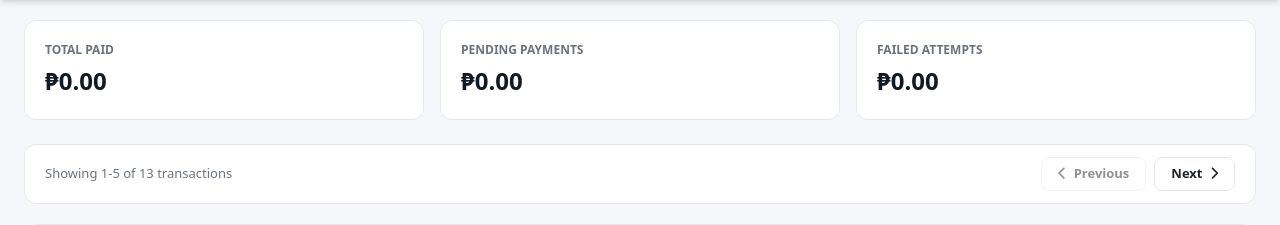
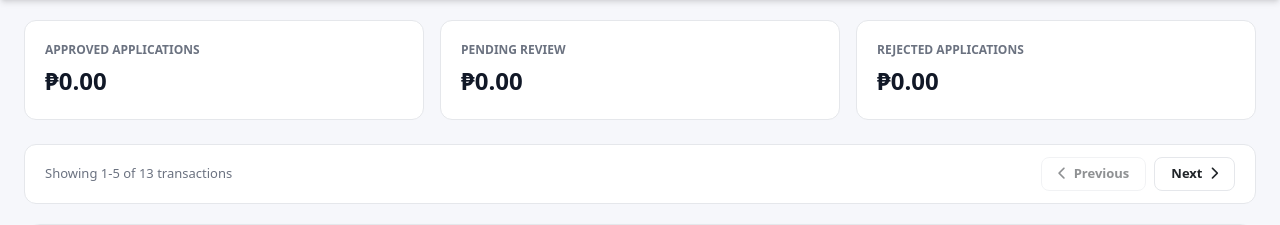
Before and after one commit to alqzdave/TLPH, a Flask app: page /user/transaction in a window 1280 px wide. Shown: the part 54-279 px from the top of the page. Run offline with Flask 3, Linux system fonts and the light colour scheme; some libraries are stand-ins or nearby versions.

Commit message:
transaction status updated

```diff
--- a/routes/payments_routes.py
+++ b/routes/payments_routes.py
@@ -111,7 +111,7 @@ def create_invoice():
                 amount=amount,
                 item_name=data.get('item_name', 'License/Permit'),
                 description=data.get('description', 'DENR License/Permit Payment'),
-                status='PENDING'
+                status='Pending'
             )
 
             return jsonify({
@@ -264,13 +264,13 @@ def get_transactions():
 
         # Convert status to display format
         for transaction in transactions:
-            status = transaction.get('status', 'PENDING')
-            if status == 'PAID':
-                transaction['display_status'] = 'successful'
-            elif status == 'EXPIRED' or status == 'FAILED':
-                transaction['display_status'] = 'failed'
+            status = transaction.get('status', 'Pending')
+            if status == 'Approved' or status == 'PAID':
+                transaction['display_status'] = 'approved'
+            elif status == 'Rejected' or status == 'EXPIRED' or status == 'FAILED':
+                transaction['display_status'] = 'rejected'
             else:
-                transaction['display_status'] = 'unpaid'
+                transaction['display_status'] = 'pending'
 
         return jsonify({
             'status': 'success',
--- a/templates/user/transaction.html
+++ b/templates/user/transaction.html
@@ -124,9 +124,9 @@
       font-weight: 700;
       text-transform: uppercase;
     }
-    .pill.successful { background: #dcfce7; color: #15803d; }
-    .pill.unpaid { background: #fef9c3; color: #854d0e; }
-    .pill.failed { background: #fee2e2; color: #991b1b; }
+    .pill.approved { background: #dcfce7; color: #15803d; }
+    .pill.pending { background: #fef9c3; color: #854d0e; }
+    .pill.rejected { background: #fee2e2; color: #991b1b; }
 
     .btn-view {
       background: #3b82f6;
@@ -155,15 +155,15 @@
 
       <div class="stats">
         <div class="stat-box">
-          <div class="stat-label">Total Paid</div>
+          <div class="stat-label">Approved Applications</div>
           <div class="stat-value" id="totalPaidDisplay">₱0.00</div>
         </div>
         <div class="stat-box">
-          <div class="stat-label">Pending Payments</div>
+          <div class="stat-label">Pending Review</div>
           <div class="stat-value" id="totalUnpaidDisplay">₱0.00</div>
         </div>
         <div class="stat-box">
-          <div class="stat-label">Failed Attempts</div>
+          <div class="stat-label">Rejected Applications</div>
           <div class="stat-value" id="totalFailedDisplay">₱0.00</div>
         </div>
       </div>
@@ -187,9 +187,9 @@
                 <input id="searchInput" type="text" placeholder="Search..." class="form-control form-control-sm" style="width: 250px; height: 38px; border-radius: 8px;">
                 <select id="statusFilter" class="form-select form-select-sm" style="width: 150px; height: 38px; border-radius: 8px;">
                     <option value="all">All Status</option>
-                    <option value="successful">Successful</option>
-                    <option value="unpaid">Unpaid</option>
-                    <option value="failed">Failed</option>
+                    <option value="approved">Approved</option>
+                    <option value="pending">Pending</option>
+                    <option value="rejected">Rejected</option>
                 </select>
             </div>
         </div>
@@ -233,9 +233,9 @@
                 allTransactions = result.transactions.map(t => ({
                     date: t.created_at ? new Date(t.created_at).toISOString().split('T')[0] : 'N/A',
                     name: t.transaction_name || 'Unknown',
-                    method: t.payment_method || 'Not Paid',
+                    method: t.payment_method || 'Online Payment',
                     reference: t.reference || t.external_id,
-                    status: t.display_status || 'unpaid',
+                    status: t.display_status || 'pending',
                     amount: t.amount || 0,
                     invoice_id: t.invoice_id
                 }));
@@ -314,9 +314,9 @@
     function updateStats(data) {
         let p = 0, u = 0, f = 0;
         allTransactions.forEach(t => { // Stats always base on full data
-            if(t.status === 'successful') p += t.amount;
-            else if(t.status === 'unpaid') u += t.amount;
-            else if(t.status === 'failed') f += t.amount;
+            if(t.status === 'approved') p += t.amount;
+            else if(t.status === 'pending') u += t.amount;
+            else if(t.status === 'rejected') f += t.amount;
         });
         document.getElementById("totalPaidDisplay").textContent = peso.format(p);
         document.getElementById("totalUnpaidDisplay").textContent = peso.format(u);
--- a/transaction_storage.py
+++ b/transaction_storage.py
@@ -27,7 +27,7 @@ def save_transactions(transactions):
     with open(TRANSACTIONS_FILE, 'w') as f:
         json.dump(transactions, f, indent=2)
 
-def add_transaction(user_email, external_id, invoice_id, amount, item_name, description, status='PENDING'):
+def add_transaction(user_email, external_id, invoice_id, amount, item_name, description, status='Pending'):
     """Add a new transaction record"""
     transactions = load_transactions()
 
@@ -40,7 +40,7 @@ def add_transaction(user_email, external_id, invoice_id, amount, item_name, desc
         'description': description,
         'amount': amount,
         'status': status,
-        'payment_method': None,
+        'payment_method': 'Online Payment',
         'reference': external_id,
         'created_at': datetime.now().isoformat(),
         'updated_at': datetime.now().isoformat(),
```
